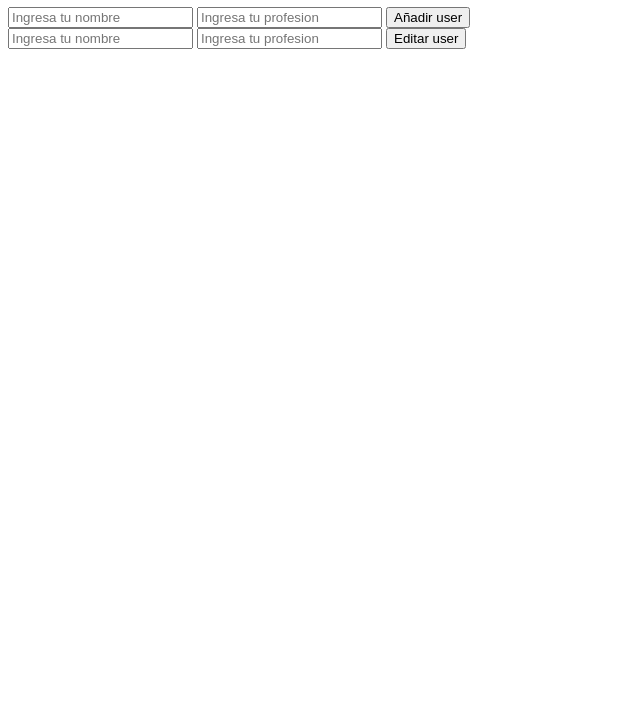
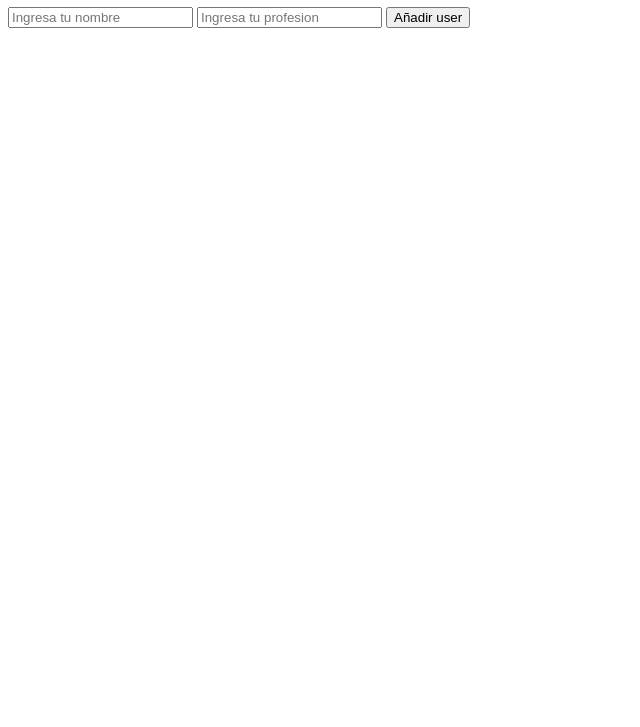
Before and after one commit to Alvarofr09/Clase-JS, a plain HTML site: page DOM/CRUD/index.html in a window 1280 px wide. Shown: the part 73-800 px from the top of the page, without its empty margins (0-640 px from the left). Drawn offline with Linux system fonts and the light colour scheme; no server answers.

Commit message:
ponerle una clase por defecto al form de editar

```diff
--- a/DOM/CRUD/index.html
+++ b/DOM/CRUD/index.html
@@ -15,7 +15,7 @@
 			<button type="submit">Añadir user</button>
 		</form>
 		<div id="userContainer"></div>
-		<form action="" id="updateUserForm">
+		<form action="" id="updateUserForm" class="hide">
 			<input
 				type="text"
 				name="first_name"
```
